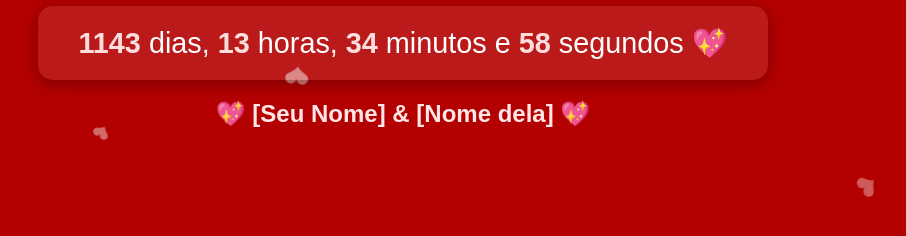
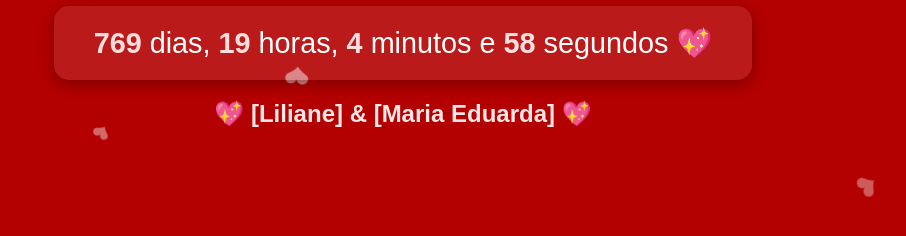
Before and after one commit to lilianee309/a-quanto-tempo-te-amo, a plain HTML site: page index.html in a window 1280 px wide. Shown: the part 380-616 px from the top of the page, without its empty margins (237-1143 px from the left). Drawn offline with Linux system fonts and the light colour scheme.

Commit message:
Update index.html

```diff
--- a/index.html
+++ b/index.html
@@ -3,7 +3,7 @@
 <head>
   <meta charset="UTF-8">
   <meta name="viewport" content="width=device-width, initial-scale=1.0">
-  <title>Nosso Tempo Juntos ❤️</title>
+  <title>a quanto tempo te amo ❤️</title>
   <link rel="manifest" href="manifest.json">
   <meta name="theme-color" content="#b30000">
   <style>
@@ -45,9 +45,9 @@
 <body>
   <h1>Tempo desde que nos conhecemos ❤️</h1>
   <div class="contador" id="contador"></div>
-  <div class="nomes">💖 [Seu Nome] & [Nome dela] 💖</div>
+  <div class="nomes">💖 [Liliane] & [Maria Eduarda] 💖</div>
   <script>
-    const dataInicio = new Date("2022-08-15T00:00:00");
+    const dataInicio = new Date("2023-08-23T18:30:00");
     function atualizarContador() {
       const agora = new Date();
       const diff = agora - dataInicio;
```
